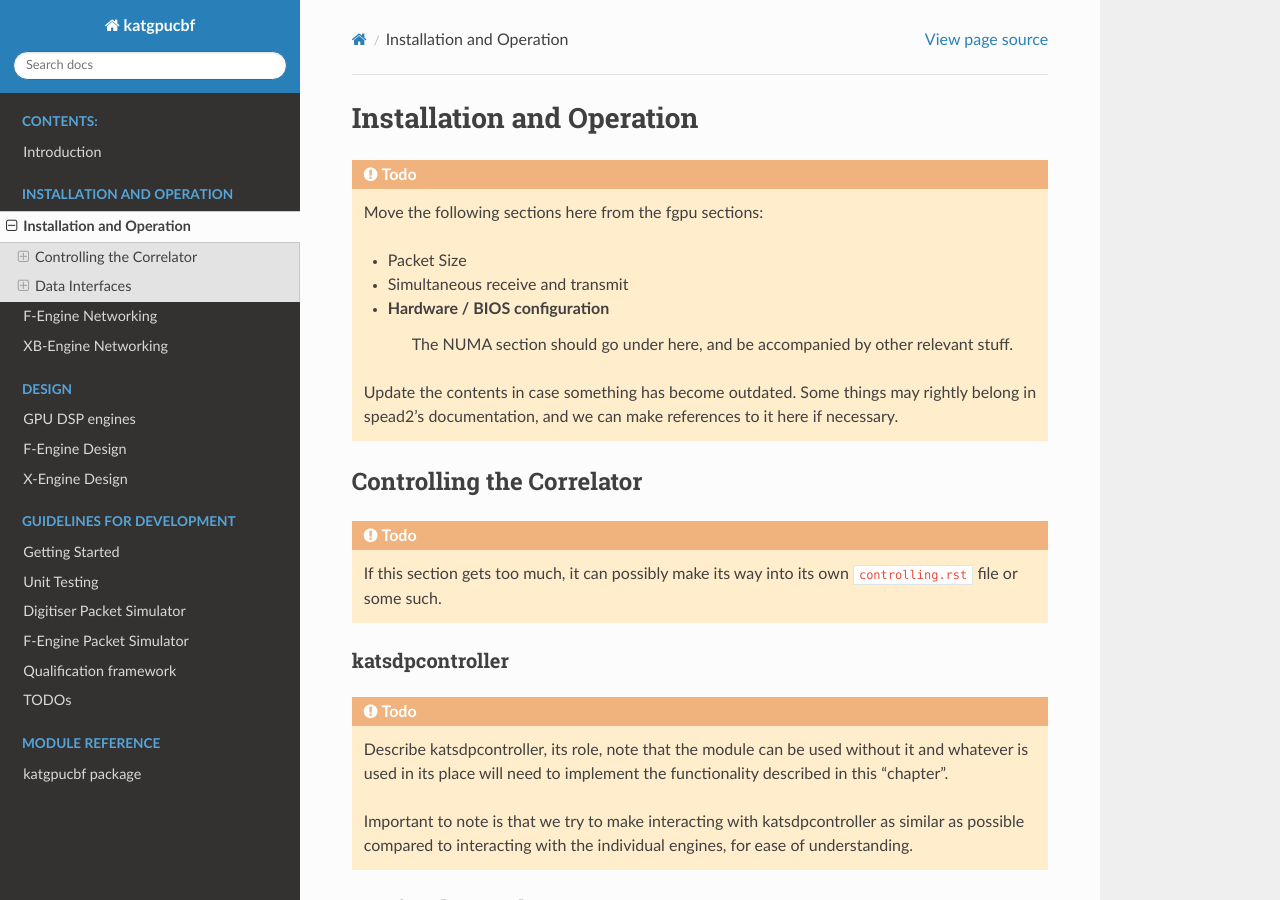
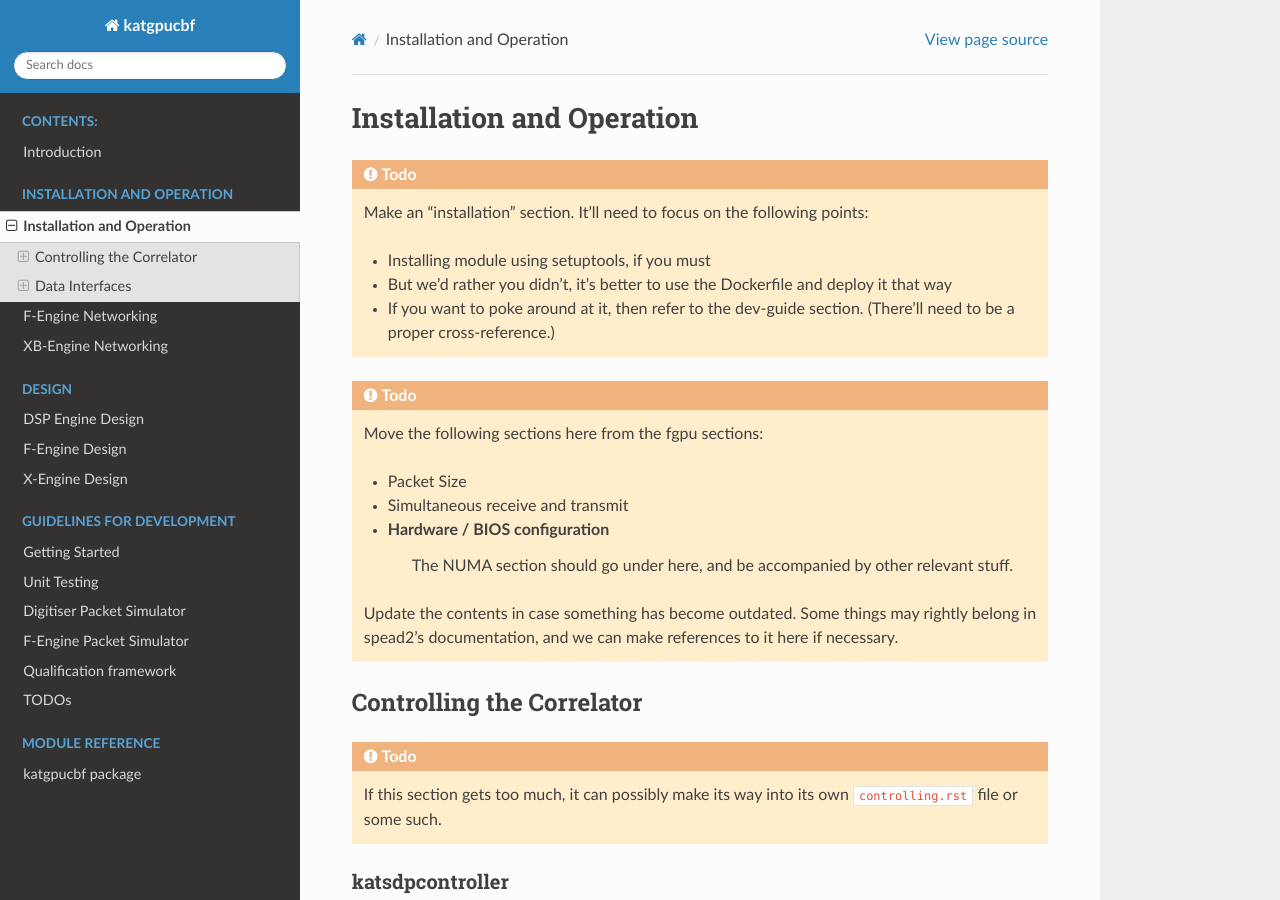
Before and after one commit to ska-sa/katgpucbf, a Sphinx documentation site: the page built from doc/operation.rst, in a window 1280 px wide and 900 px high. Built offline with Sphinx 7.4.7 and the Read the Docs theme 2.0.0, drawn with Linux system fonts in a browser that asks for light colours; formulas are drawn with MathJax 3; the version number could not be read and is left out.

Commit message:
Rename Engine Design section, add TODO for installation

```diff
--- a/doc/engines.rst
+++ b/doc/engines.rst
@@ -1,5 +1,5 @@
-GPU DSP engines
-===============
+DSP Engine Design
+=================
 
 
 .. _gpu-terminology:
--- a/doc/operation.rst
+++ b/doc/operation.rst
@@ -1,5 +1,15 @@
 Installation and Operation
 ==========================
+
+.. todo::
+
+    Make an "installation" section. It'll need to focus on the following points:
+
+    - Installing module using setuptools, if you must
+    - But we'd rather you didn't, it's better to use the Dockerfile and deploy
+      it that way
+    - If you want to poke around at it, then refer to the dev-guide section.
+      (There'll need to be a proper cross-reference.)
 
 .. todo::
 
```
